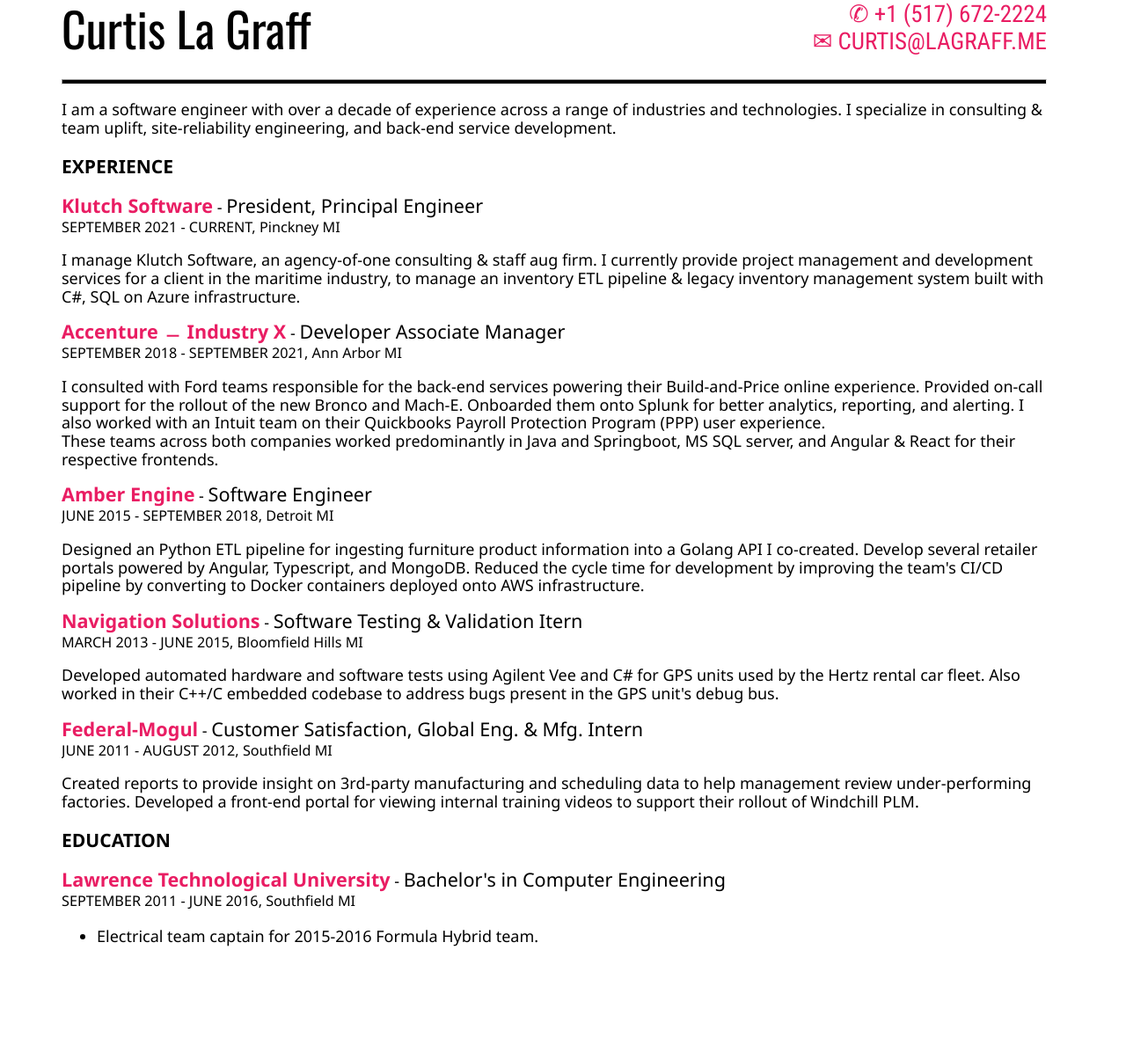
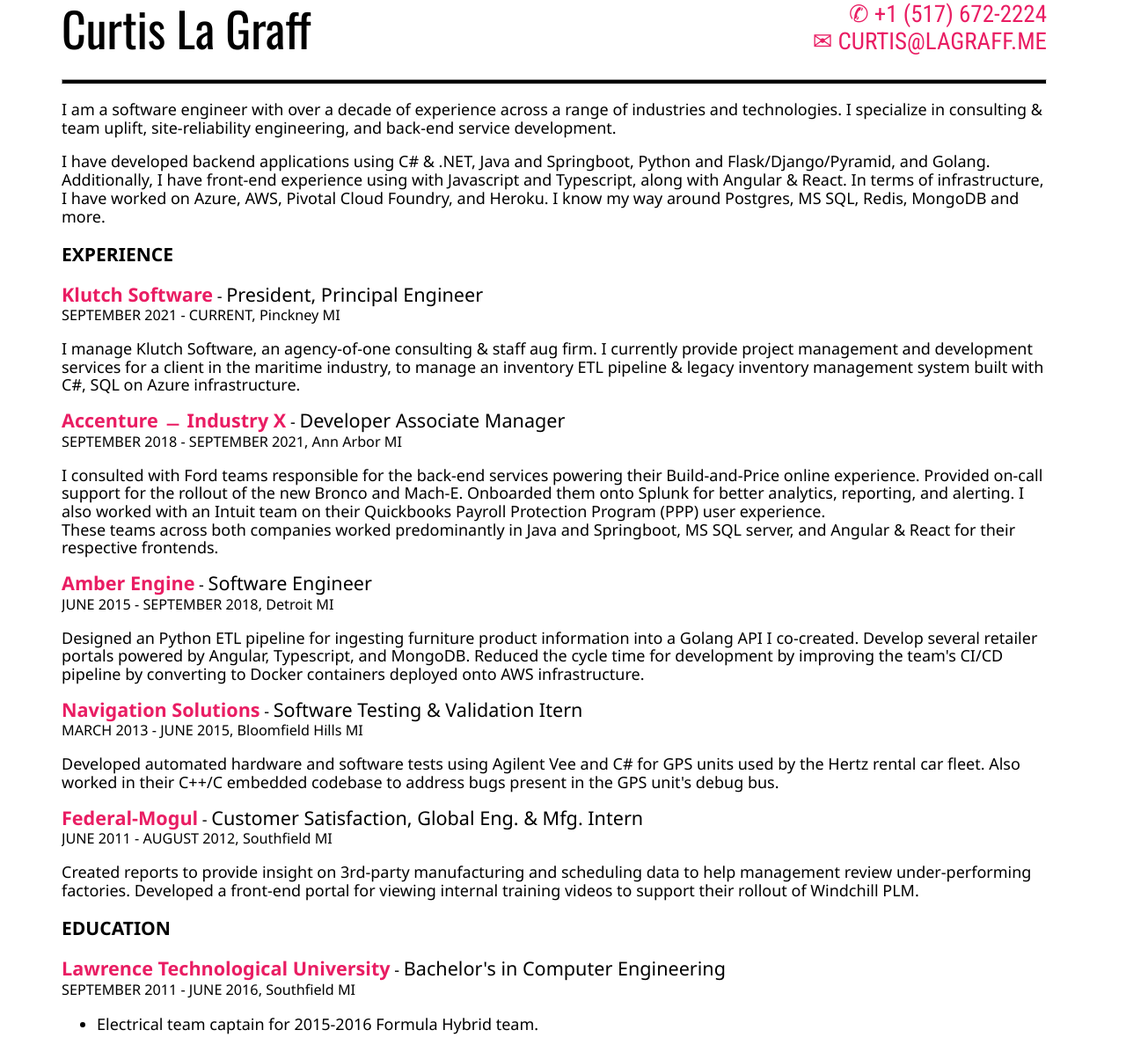
Before and after one commit to clagraff/clagraff.github.io, a Jekyll site: the page built from index.html, in a window 1280 px wide. Shown: the whole page at 88% size. Built offline with Jekyll 4.4.1, drawn with Linux system fonts in a browser that asks for light colours; before the commit the page ends 1096 px from its top, so only the background shows below that.

Commit message:
Update index.html

```diff
--- a/index.html
+++ b/index.html
@@ -5,6 +5,11 @@
 <p>
 I am a software engineer with over a decade of experience across a range of industries and technologies. I specialize in consulting & team uplift,
   site-reliability engineering, and back-end service development.
+</p>
+<p>
+I have developed backend applications using C# & .NET, Java and Springboot, Python and Flask/Django/Pyramid, and Golang.
+Additionally, I have front-end experience using with Javascript and Typescript, along with Angular & React. In terms of infrastructure, I have worked
+  on Azure, AWS, Pivotal Cloud Foundry, and Heroku. I know my way around Postgres, MS SQL, Redis, MongoDB and more.
 </p>
 
 <p class="entry">
```
